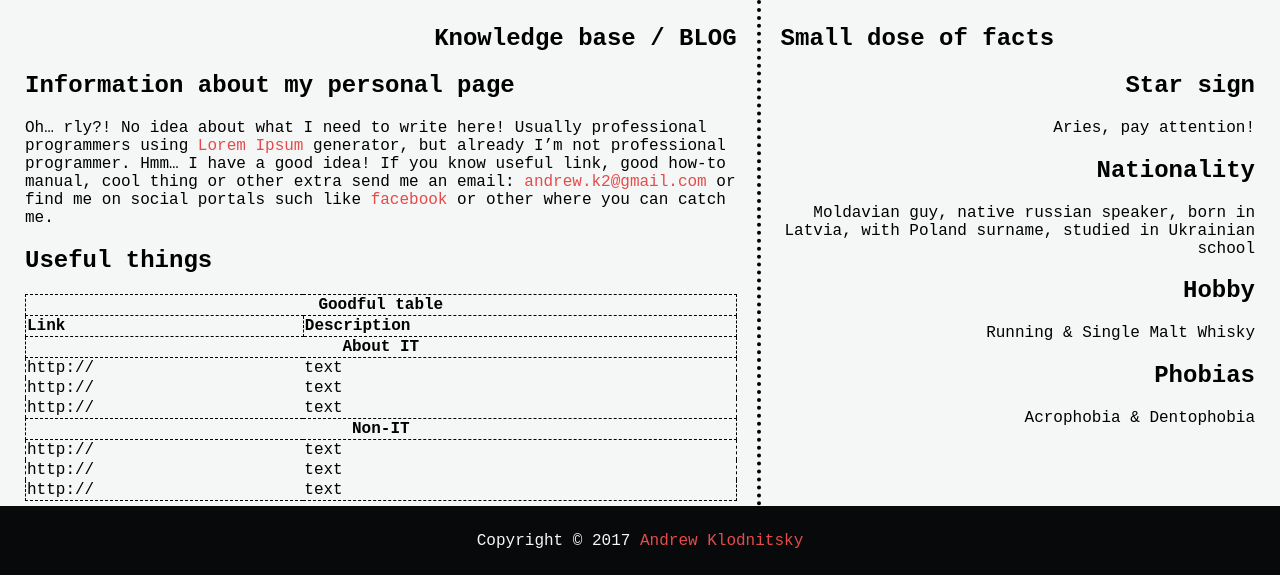
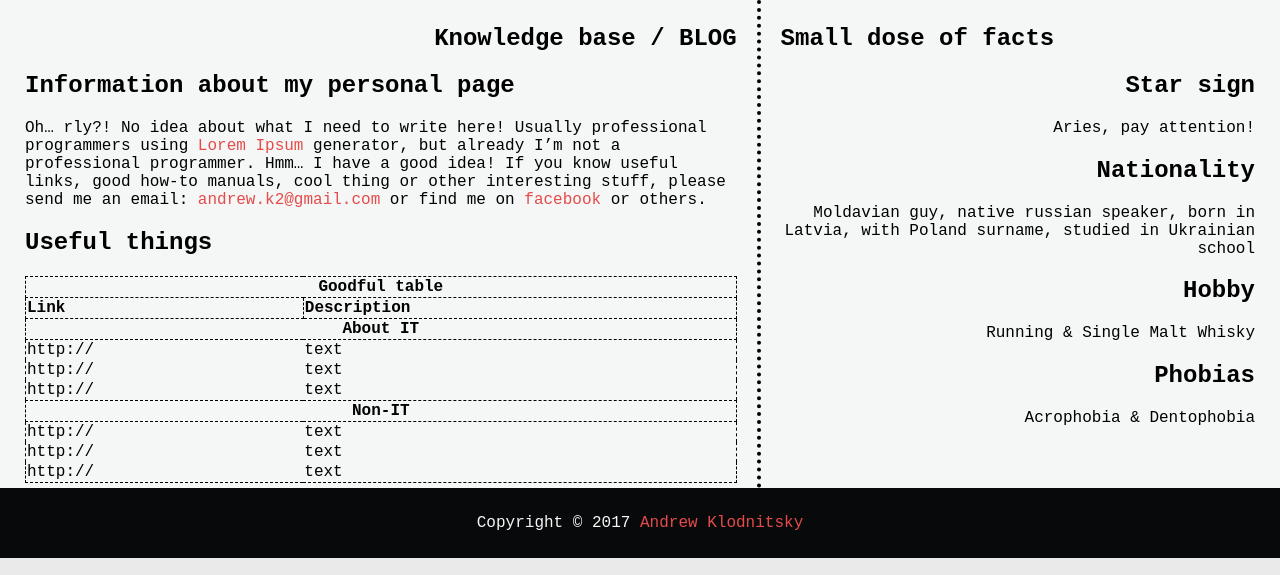
Before and after one commit to klodnitsky/PersonalPage, a PHP site: page / in a window 1280 px wide. Shown: the part 208-783 px from the top of the page. Run offline with PHP 8.4, Linux system fonts and the light colour scheme.

Commit message:
Homework tree

```diff
--- a/index.php
+++ b/index.php
@@ -36,7 +36,7 @@
         <section>
             <h1>Knowledge base / BLOG</h1>
             <h2>Information about my personal page</h2>
-                <p>Oh… rly?! No idea about what I need to write here! Usually professional programmers using <a href="http://www.lipsum.com/" target="_blank">Lorem Ipsum</a> generator, but already I’m not professional programmer. Hmm… I have a good idea! If you know useful link, good how-to manual, cool thing or other extra send me an email: <a href="mailto:andrew.k2@gmail.com">andrew.k2@gmail.com</a> or find me on social portals such like <a href="https://www.facebook.com/andrejs.klodnickis" target="_blank">facebook</a> or other where you can catch me.</p>
+                <p>Oh… rly?! No idea about what I need to write here! Usually professional programmers using <a href="http://www.lipsum.com/" target="_blank">Lorem Ipsum</a> generator, but already I’m not a professional programmer. Hmm… I have a good idea! If you know useful links, good how-to manuals, cool thing or other interesting stuff, please send me an email: <a href="mailto:andrew.k2@gmail.com">andrew.k2@gmail.com</a> or find me on <a href="https://www.facebook.com/andrejs.klodnickis" target="_blank">facebook</a> or others.</p>
             <h2>Useful things</h2>
                 <table>
                     <thead>
```
